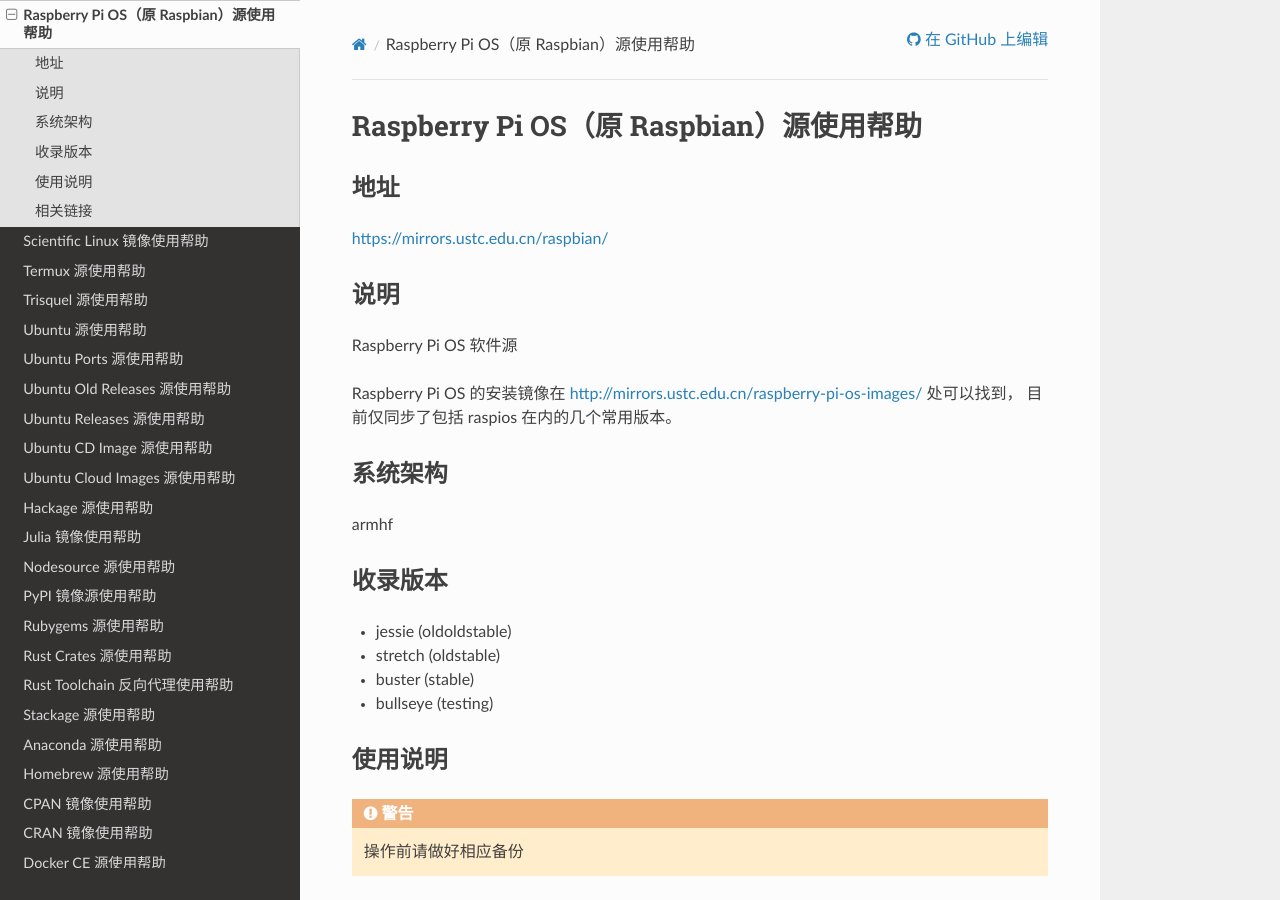
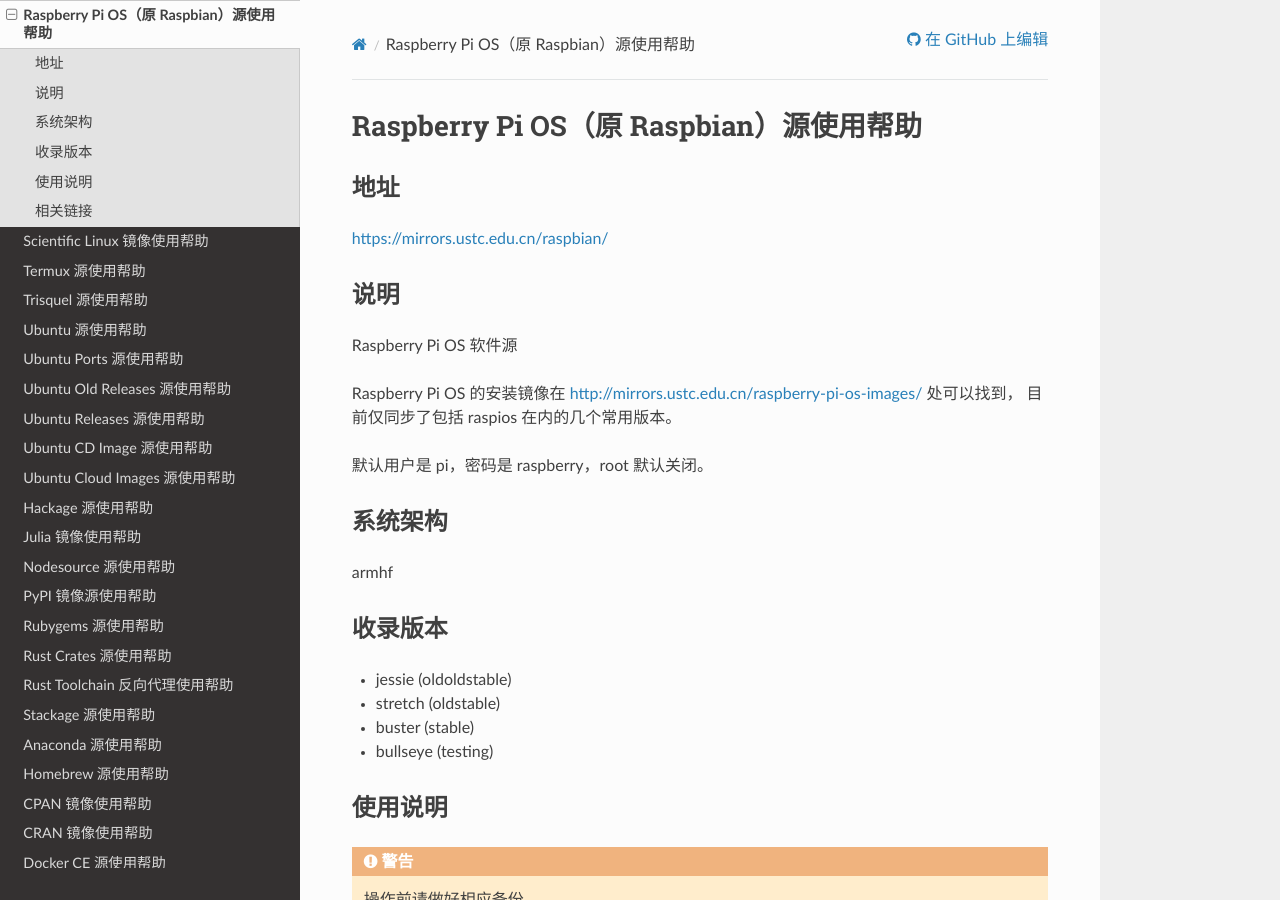
Before and after one commit to ustclug/mirrorhelp, a Sphinx documentation site: the page built from source/raspberry-pi-os.rst, in a window 1280 px wide and 900 px high. Built offline with Sphinx 7.4.7 and the Read the Docs theme 2.0.0, drawn with Linux system fonts in a browser that asks for light colours; pages that are not in the unit, such as notebooks, are missing from menus.

Commit message:
Raspberry Pi OS add username

```diff
--- a/source/raspberry-pi-os.rst
+++ b/source/raspberry-pi-os.rst
@@ -14,6 +14,8 @@
 
 Raspberry Pi OS 的安装镜像在 http://mirrors.ustc.edu.cn/raspberry-pi-os-images/ 处可以找到，
 目前仅同步了包括 raspios 在内的几个常用版本。
+
+默认用户是 pi，密码是 raspberry，root 默认关闭。
 
 系统架构
 ========
```
